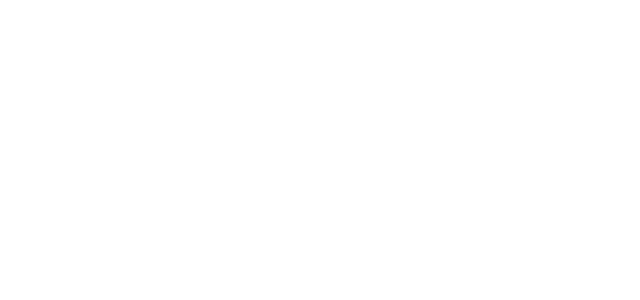
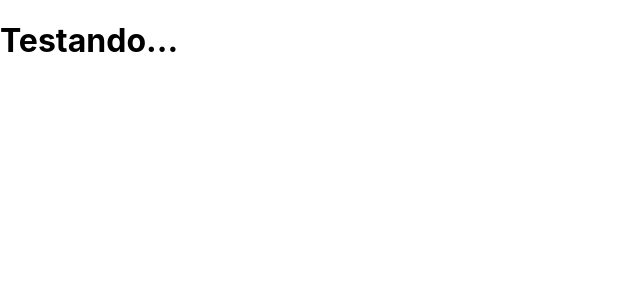
Before and after one commit to EsGui/frontend-store-online, a React (Create React App) app in the folder store-online/: page /userlogged in a window 1280 px wide. Shown: the top 300 px of the page, without its empty margins (0-640 px from the left). Built offline with nearby package versions, Linux system fonts and the light colour scheme.

Commit message:
feat: Assim que o usuário loga ele é redirecionado para a página de usuário

```diff
--- a/store-online/src/Component/LoginUser/LoginUser.js
+++ b/store-online/src/Component/LoginUser/LoginUser.js
@@ -1,14 +1,37 @@
 import React, { useContext } from 'react';
-import { Link } from 'react-router-dom';
+import { Link, useHistory } from 'react-router-dom';
 import myContext from '../../Context/myContext';
+import requestUser from '../../Services/requestUser';
 import './LoginUser.css'
 
 function LoginUser() {
   const {
     handleSetEmailLogin,
     handleSetPasswordLogin,
-    handleButtonLoginUser,
+    dataUser,
+    setDataUser,
+    emailLogin,
+    passwordLogin,
   } = useContext(myContext);
+
+  const history = useHistory()
+
+  const handleButtonLoginUser = async () => {
+    const responseLoginUser = await requestUser.userLogin(emailLogin, passwordLogin);
+    if (responseLoginUser.message) {
+      window.alert(responseLoginUser.message);
+    }
+    console.log(responseLoginUser);
+    if (responseLoginUser.token) {
+      console.log(dataUser);
+      localStorage.setItem('tokenUser', JSON.stringify(responseLoginUser.token));
+    }
+    if (localStorage.getItem('tokenUser')) {
+      const User = await requestUser.dataUserLogged(localStorage.getItem('tokenUser'));
+      setDataUser(User);
+      history.push('/userlogged')
+    }
+  };
 
   return (
     <>
--- /dev/null
+++ b/store-online/src/Component/UserLogged/UserLoggedBody.js
@@ -0,0 +1,18 @@
+import React, { useContext } from 'react';
+import myContext from '../../Context/myContext';
+
+function UserLoggedBody() {
+  const {
+    dataUser
+  } = useContext(myContext);
+
+  console.log(dataUser);
+
+  return (
+    <>
+      <h1>Testando...</h1>
+    </>
+  )
+}
+
+export default UserLoggedBody;
--- a/store-online/src/Context/logic.js
+++ b/store-online/src/Context/logic.js
@@ -35,22 +35,6 @@
   const handleSetEmailLogin = ({ target }) => setEmailLogin(target.value);
   const handleSetPasswordLogin = ({ target }) => setPasswordLogin(target.value);
 
-  const handleButtonLoginUser = async () => {
-    const responseLoginUser = await requestUser.userLogin(emailLogin, passwordLogin);
-    if (responseLoginUser.message) {
-      window.alert(responseLoginUser.message);
-    }
-    console.log(responseLoginUser);
-    if (responseLoginUser.token) {
-      console.log(dataUser);
-      localStorage.setItem('tokenUser', JSON.stringify(responseLoginUser.token));
-    }
-    if (localStorage.getItem('tokenUser')) {
-      const User = await requestUser.dataUserLogged(localStorage.getItem('tokenUser'));
-      setDataUser(User);
-    }
-  };
-
   const handleButtonRegisterUser = async () => {
     const objectUserRegister = {
       firstName: nameRegister,
@@ -66,7 +50,6 @@
       state: stateRegister,
       city: cityRegister,
     }
-    console.log(objectUserRegister);
     const responseRegisterUser = await requestUser.registerUser(objectUserRegister);
     window.alert(responseRegisterUser.message);
   }
@@ -74,7 +57,6 @@
   const objValue = {
     handleSetEmailLogin,
     handleSetPasswordLogin,
-    handleButtonLoginUser,
     handleButtonRegisterUser,
     handleSetNameRegister,
     handleSetLastNameRegister,
@@ -88,7 +70,10 @@
     handleSetStateRegister,
     handleSetCityRegister,
     handleSetGenreRegister,
+    setDataUser,
     dataUser,
+    emailLogin,
+    passwordLogin,
   }
 
   return (
--- /dev/null
+++ b/store-online/src/Pages/UserLogged.js
@@ -0,0 +1,12 @@
+import React from 'react';
+import UserLoggedBody from '../Component/UserLogged/UserLoggedBody';
+
+function UserLogged() {
+  return (
+    <>
+      <UserLoggedBody />
+    </>
+  )
+}
+
+export default UserLogged;
--- a/store-online/src/Routes.js
+++ b/store-online/src/Routes.js
@@ -3,6 +3,7 @@
 import HomePage from './Pages/HomePage';
 import LoginPage from './Pages/LoginPage';
 import RegisterUserPage from './Pages/RegisterUserPage';
+import UserLogged from './Pages/UserLogged';
 
 function Router() {
     return (
@@ -11,6 +12,7 @@
           <Route exact path="/" component={ HomePage } />
           <Route path="/login" component={ LoginPage } />
           <Route path="/register" component={ RegisterUserPage } />
+          <Route path="/userlogged" component={ UserLogged } />
         </Switch>
       </BrowserRouter>
     )
```
